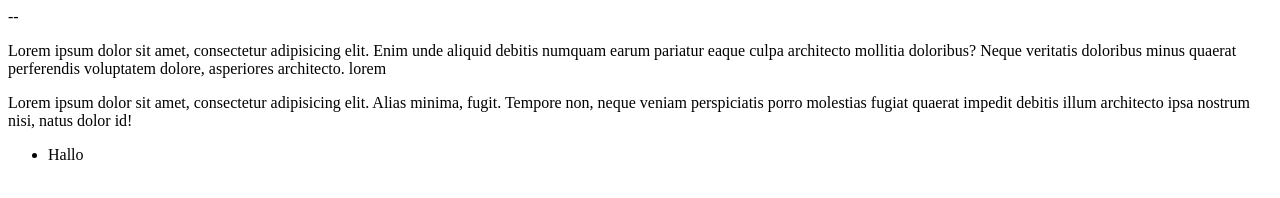
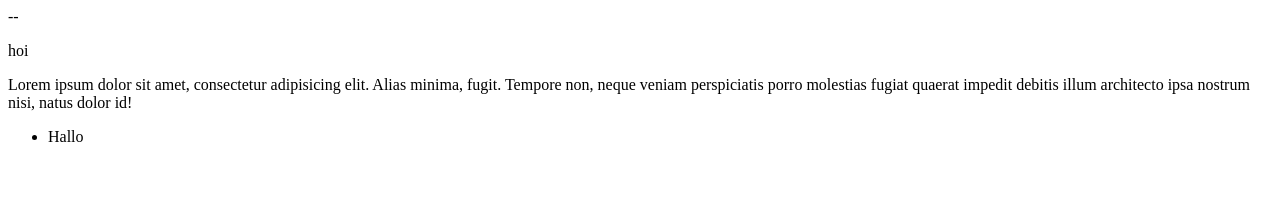
Before and after one commit to Cooky-Dough/test, a plain HTML site: page index.html in a window 1280 px wide. Drawn offline with Linux system fonts and the light colour scheme.

Commit message:
derde commit

```diff
--- a/index.html
+++ b/index.html
@@ -5,7 +5,7 @@
 		<title>github test</title>
 	</head>
 	<body>
-		<p>Lorem ipsum dolor sit amet, consectetur adipisicing elit. Enim unde aliquid debitis numquam earum pariatur eaque culpa architecto mollitia doloribus? Neque veritatis doloribus minus quaerat perferendis voluptatem dolore, asperiores architecto. lorem</p>
+		<p>hoi</p>
 		<p>Lorem ipsum dolor sit amet, consectetur adipisicing elit. Alias minima, fugit. Tempore non, neque veniam perspiciatis porro molestias fugiat quaerat impedit debitis illum architecto ipsa nostrum nisi, natus dolor id!</p>
 		 <nav>
 			<ul>
```
